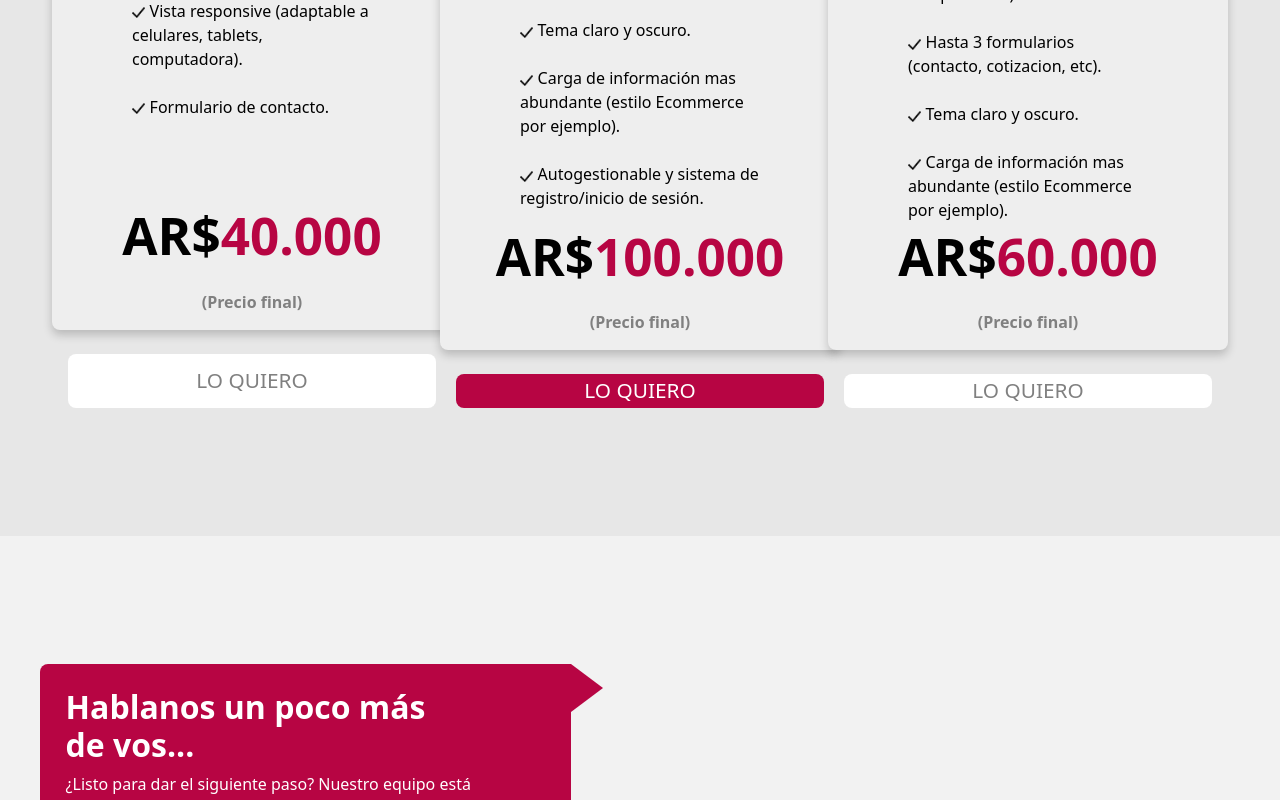
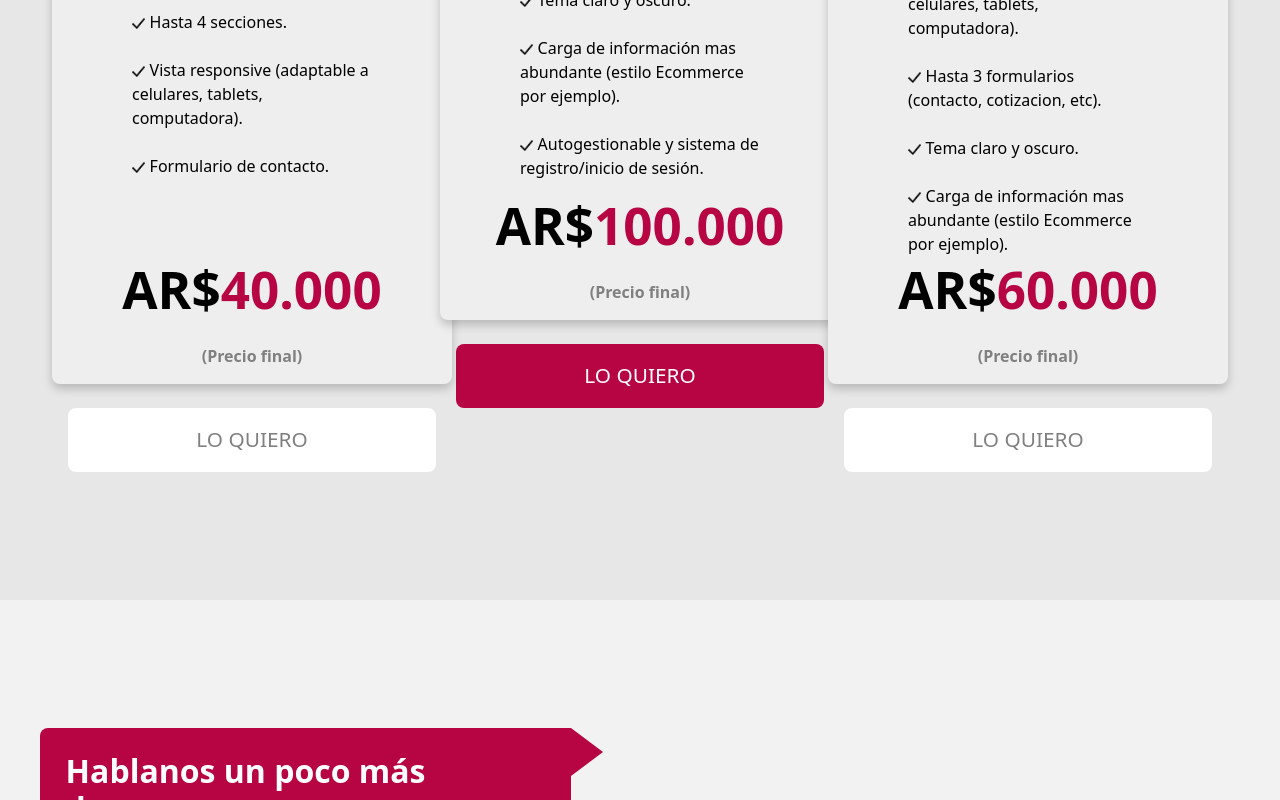
Before and after one commit to dileo24/portafolioGP, a React (Create React App) app in the folder client/: page / in a window 1280 px wide. Shown: the part 3016-3816 px from the top of the page. Built offline with nearby package versions, Linux system fonts and the light colour scheme.

Commit message:
oro elevado

```diff
--- a/client/src/components/Planes.jsx
+++ b/client/src/components/Planes.jsx
@@ -19,7 +19,7 @@ export default function Planes() {
       <span></span>
       <div className="planes">
         <div className="plan">
-          <p className="nombrePlan bronce">BRONCE</p>
+          <p className="nombrePlan">BRONCE</p>
           <p className="text">
             Plan ideal para su primera página, una opción económica pero
             perfectamente funcional en la que mostrar toda su informacion,
@@ -54,10 +54,12 @@ export default function Planes() {
               <p className="aclaracion">(Precio final)</p>
             </div>
           </div>
-          <button>LO QUIERO</button>
+          <a href="#contacto">
+            <button>LO QUIERO</button>
+          </a>
         </div>
         <div className="plan planOro">
-          <p className="nombrePlan oro">ORO</p>
+          <p className="nombrePlan">ORO</p>
           <p className="text">
             Plan especializado para comercios en constante movimiento de
             clientes, precios, información... Mejorará ampliamente el control de
@@ -105,10 +107,12 @@ export default function Planes() {
               <p className="aclaracion">(Precio final)</p>
             </div>
           </div>
-          <button className="ORObtn">LO QUIERO</button>
+          <a href="#contacto">
+            <button className="ORObtn">LO QUIERO</button>
+          </a>
         </div>
         <div className="plan">
-          <p className="nombrePlan plata">PLATA</p>
+          <p className="nombrePlan">PLATA</p>
           <p className="text">
             Plan enfocado en pequeñas empresas que necesitan hacer un listado de
             productos o servicios especificos, ideal para llegar de mejor manera
@@ -150,7 +154,9 @@ export default function Planes() {
               <p className="aclaracion">(Precio final)</p>
             </div>
           </div>
-          <button>LO QUIERO</button>
+          <a href="#contacto">
+            <button>LO QUIERO</button>
+          </a>
         </div>
       </div>
     </section>
--- a/client/src/styles/components/_planes.scss
+++ b/client/src/styles/components/_planes.scss
@@ -1,5 +1,5 @@
 .planesContainer {
-  padding-bottom: 8rem;
+  padding-bottom: 4rem;
   background-color: $grisClaro;
   .planesYPrecios {
     padding-top: 4rem;
@@ -36,6 +36,9 @@
     justify-content: space-evenly;
     align-items: center;
     flex-wrap: wrap;
+    .planOro {
+      margin-bottom: 8rem;
+    }
     .plan {
       @include centerCol;
       justify-content: flex-end;
@@ -48,7 +51,6 @@
         font-weight: bolder;
       }
       .text {
-        // display: none;
         padding: 0 2rem;
         text-align: center;
         margin: 0;
@@ -102,6 +104,8 @@
         margin-bottom: 2rem;
         width: 25rem;
       }
+      a {
+        width: 100%;
         button {
           margin-top: 1.5rem;
           width: 100%;
@@ -128,6 +132,7 @@
       }
     }
   }
+}
 
 @media only screen and (max-width: 1500px) {
   .planesContainer {
```
Lines whose indentation alone changed are shown as unchanged.
